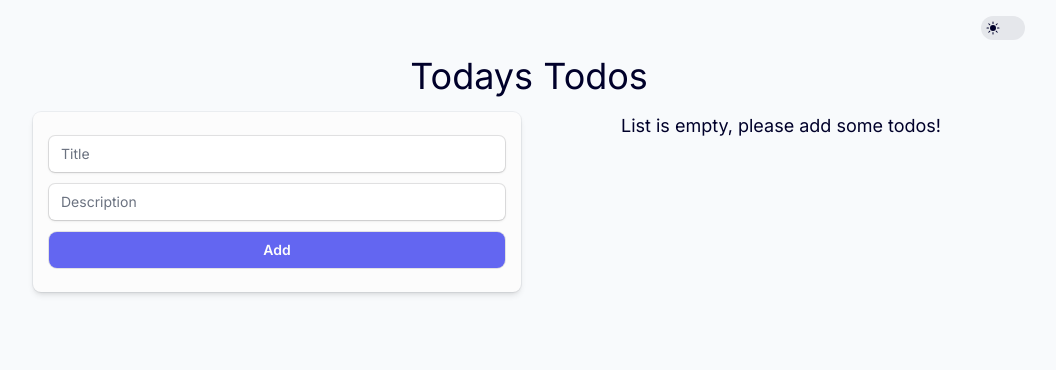
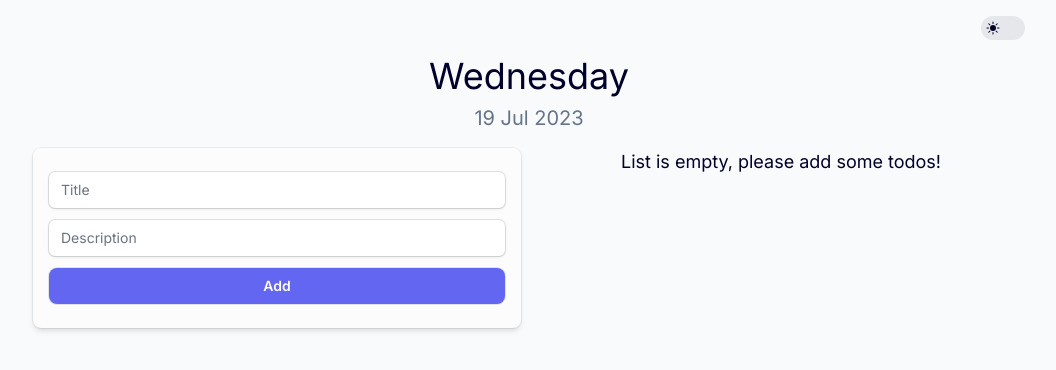
Before and after one commit to PetterFogel/nextjs-tailwind-zustand-todo-project, a Next.js app: page / in a window 1280 px wide. Shown: the top 370 px of the page, without its empty margins (111-1167 px from the left). Built offline with nearby package versions, Linux system fonts and the light colour scheme.

Commit message:
Refactor calendar and dark mode panel into page

```diff
--- a/app/page.tsx
+++ b/app/page.tsx
@@ -1,8 +1,12 @@
+import { CalendarPanel } from "@/components/calendar-panel/CalendarPanel";
+import { DarkModePanel } from "@/components/dark-mode-panel/DarkModePanel";
 import { TodoContainer } from "@/components/todo-container/TodoContainer";
 
 export default function Home() {
   return (
-    <main className="m-auto max-w-5xl p-4">
+    <main className="m-auto flex max-w-5xl flex-col gap-4 p-4">
+      <DarkModePanel />
+      <CalendarPanel />
       <TodoContainer />
     </main>
   );
--- a/components/dark-mode-panel/DarkModePanel.tsx
+++ b/components/dark-mode-panel/DarkModePanel.tsx
@@ -1,3 +1,4 @@
+"use client";
 import { FC, useEffect, useState } from "react";
 import { Switch } from "@headlessui/react";
 import { MoonIcon, SunIcon } from "@heroicons/react/24/solid";
--- a/components/todo-container/TodoContainer.tsx
+++ b/components/todo-container/TodoContainer.tsx
@@ -3,7 +3,6 @@ import { Todo } from "@/types/todo";
 import { TodoForm } from "../todo-form/TodoForm";
 import { TodoList } from "../todo-list/TodoList";
 import { FC, useEffect, useState } from "react";
-import { DarkModePanel } from "../dark-mode-panel/DarkModePanel";
 
 export const TodoContainer: FC = () => {
   const [todos, setTodos] = useState<Todo[]>([]);
@@ -25,9 +24,6 @@ export const TodoContainer: FC = () => {
   }, [todos]);
 
   return (
-    <div className="flex flex-col dark:bg-black">
-      <DarkModePanel />
-      <h1 className="p-4 text-center text-4xl">Todays Todos</h1>
     <div className="flex flex-col gap-4 text-sm lg:flex-row">
       <TodoForm onAddTodoClick={addTodoHandler} />
       {!todos || todos.length === 0 ? (
@@ -42,6 +38,5 @@ export const TodoContainer: FC = () => {
         />
       )}
     </div>
-    </div>
   );
 };
```
Lines whose indentation alone changed are shown as unchanged.
